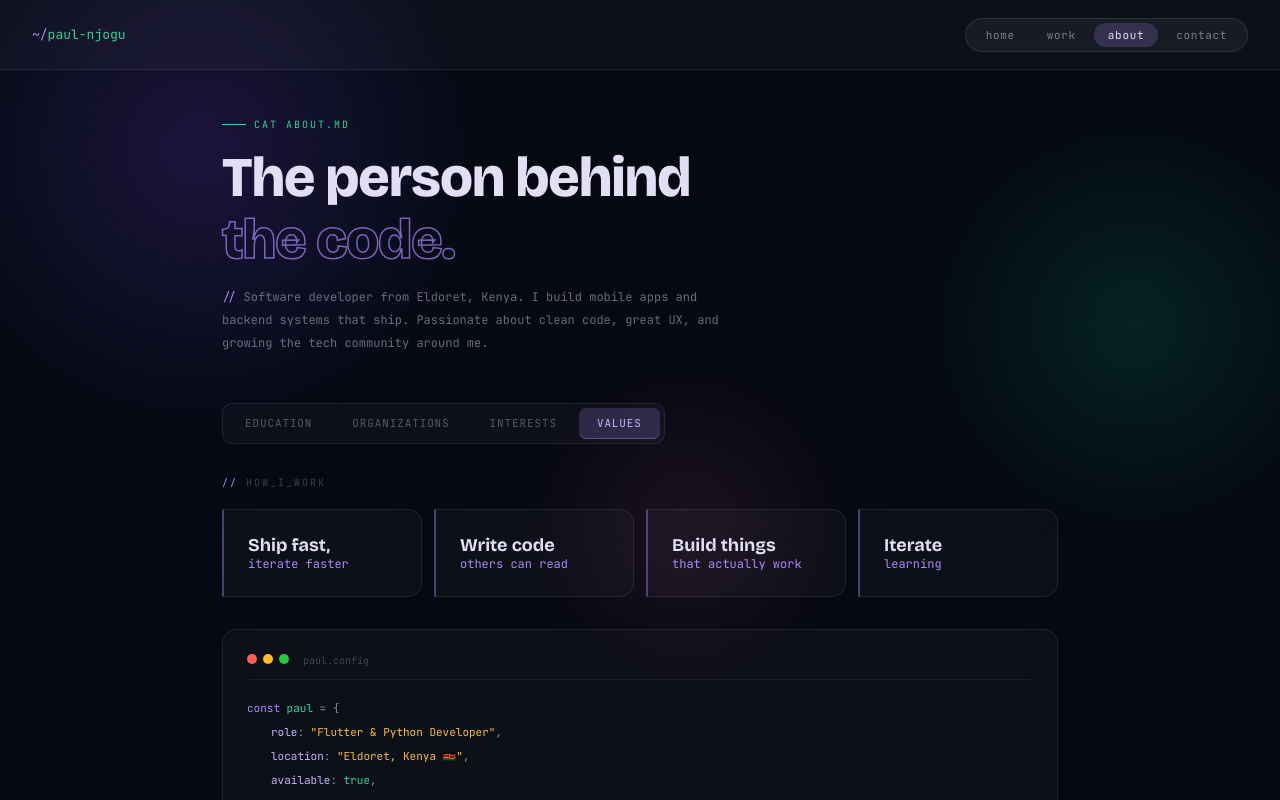
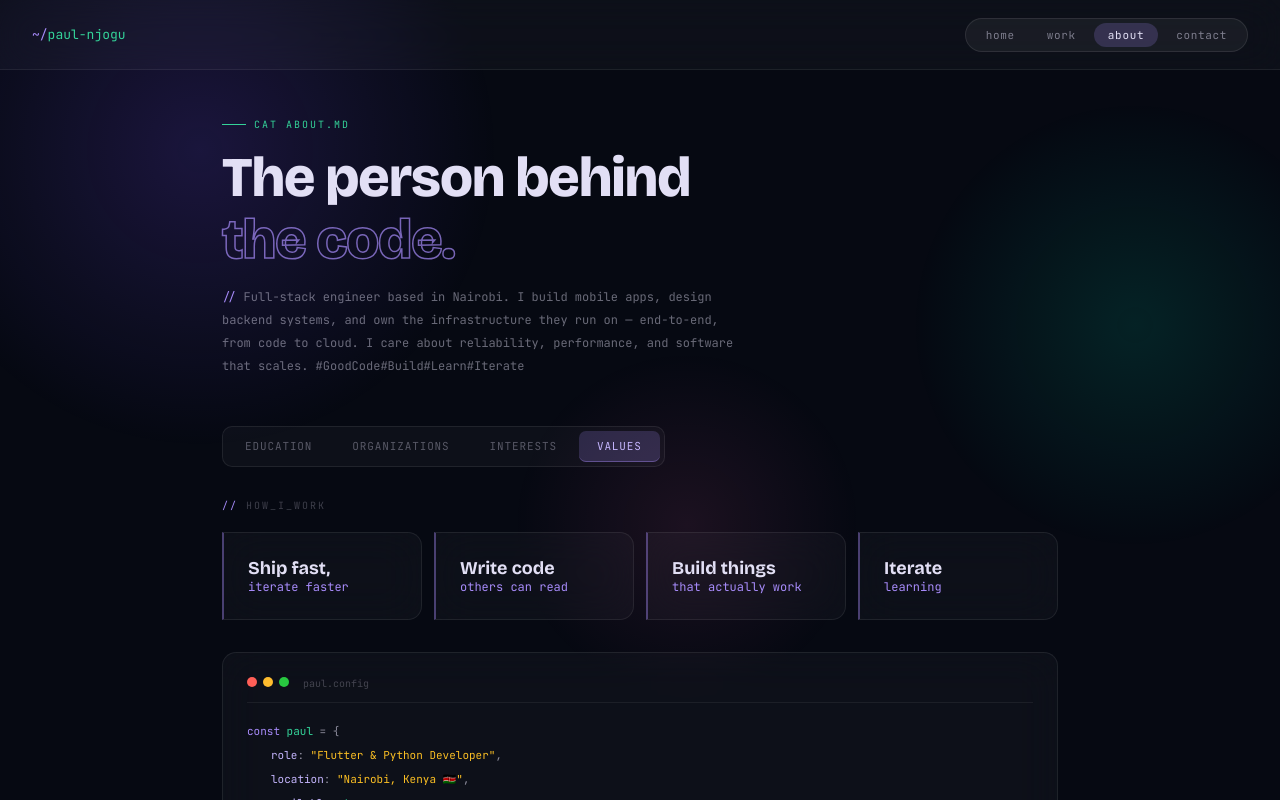
Before and after one commit to njogubless/Bless_portfolio, a React (Vite) app in the folder Bless_portfolio/frontend/: page /about in a window 1280 px wide. Both pictures are taken after a click on the button "VALUES". Shown: the top 800 px of the page. Built offline with nearby package versions, Linux system fonts and the light colour scheme.

Commit message:
fix: replacing some phrases and re-aligning concepts

```diff
--- a/Bless_portfolio/frontend/src/pages/About.jsx
+++ b/Bless_portfolio/frontend/src/pages/About.jsx
@@ -112,9 +112,10 @@ function About() {
           color: 'rgba(226,223,245,0.45)', lineHeight: 1.9, maxWidth: '520px',
         }}>
           <span style={{ color: '#a78bfa' }}>// </span>
-          Software developer from Eldoret, Kenya. I build mobile apps and backend
-          systems that ship. Passionate about clean code, great UX, and
-          growing the tech community around me.
+          Full-stack engineer based in Nairobi. I build mobile apps,
+          design backend systems, and own the infrastructure they run on — end-to-end,
+          from code to cloud. I care about reliability, performance, and software that scales.
+          #GoodCode#Build#Learn#Iterate
         </p>
       </div>
 
@@ -302,10 +303,10 @@ function About() {
             <div style={{ fontFamily: 'JetBrains Mono', fontSize: '11px', lineHeight: 2.2, color: 'rgba(226,223,245,0.6)' }}>
               <div><span style={{ color: '#a78bfa' }}>const</span> <span style={{ color: '#34d399' }}>paul</span> = {'{'}</div>
               <div style={{ paddingLeft: '1.5rem' }}><span style={{ color: '#c4b5fd' }}>role</span>: <span style={{ color: '#fbbf24' }}>"Flutter & Python Developer"</span>,</div>
-              <div style={{ paddingLeft: '1.5rem' }}><span style={{ color: '#c4b5fd' }}>location</span>: <span style={{ color: '#fbbf24' }}>"Eldoret, Kenya 🇰🇪"</span>,</div>
+              <div style={{ paddingLeft: '1.5rem' }}><span style={{ color: '#c4b5fd' }}>location</span>: <span style={{ color: '#fbbf24' }}>"Nairobi, Kenya 🇰🇪"</span>,</div>
               <div style={{ paddingLeft: '1.5rem' }}><span style={{ color: '#c4b5fd' }}>available</span>: <span style={{ color: '#34d399' }}>true</span>,</div>
-              <div style={{ paddingLeft: '1.5rem' }}><span style={{ color: '#c4b5fd' }}>languages</span>: [<span style={{ color: '#fbbf24' }}>"Dart"</span>, <span style={{ color: '#fbbf24' }}>"Python"</span>, <span style={{ color: '#fbbf24' }}>"JavaScript"</span>],</div>
-              <div style={{ paddingLeft: '1.5rem' }}><span style={{ color: '#c4b5fd' }}>currentlyLearning</span>: <span style={{ color: '#fbbf24' }}>"React & Django"</span>,</div>
+              <div style={{ paddingLeft: '1.5rem' }}><span style={{ color: '#c4b5fd' }}>languages</span>: [<span style={{ color: '#fbbf24' }}>"Dart"</span>, <span style={{ color: '#fbbf24' }}>"Flutter"</span>, <span style={{ color: '#fbbf24' }}>"Python"</span>, <span style={{ color: '#fbbf24' }}>"JavaScript"</span>],</div>
+              <div style={{ paddingLeft: '1.5rem' }}><span style={{ color: '#c4b5fd' }}>currentlyLearning</span>: <span style={{ color: '#fbbf24' }}>"React"</span>,</div>
               <div style={{ paddingLeft: '1.5rem' }}><span style={{ color: '#c4b5fd' }}>funFact</span>: <span style={{ color: '#fbbf24' }}>"I debug better with coffee ☕"</span>,</div>
               <div>{'}'}</div>
             </div>
```
